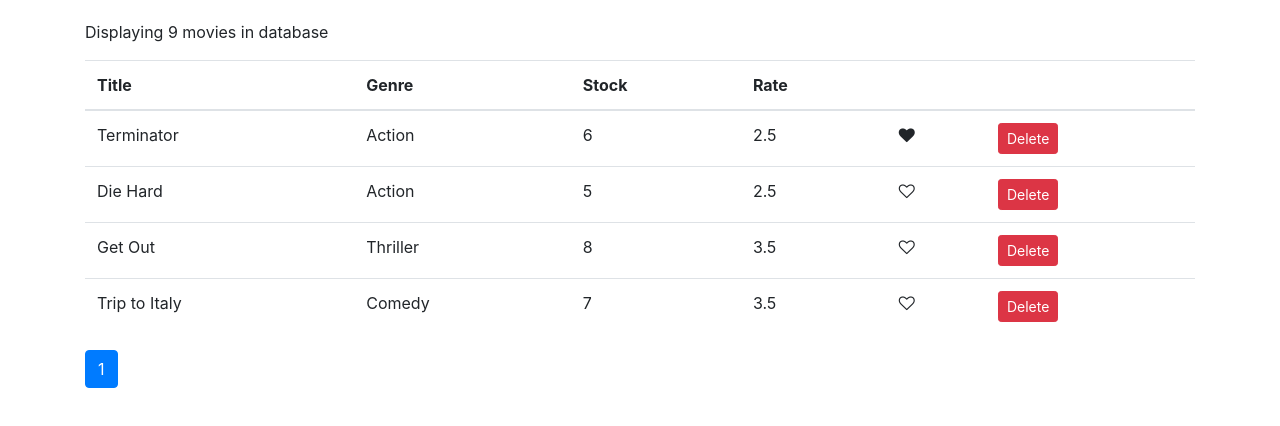
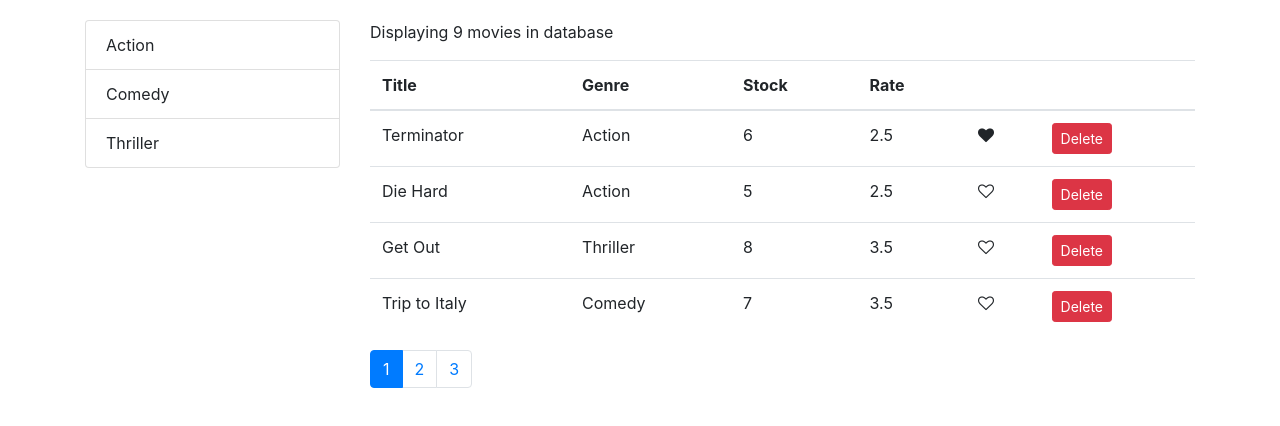
Before and after one commit to msr1013/FrontEnd-React-Movie-App, a React (Create React App) app: page / in a window 1280 px wide. Shown: the top 426 px of the page. Built offline with nearby package versions, Linux system fonts and the light colour scheme.

Commit message:
implement-list-group-interface-and-its-component-for-filtering-based-on-genres

```diff
--- /dev/null
+++ b/src/components/common/listGroup.jsx
@@ -0,0 +1,21 @@
+import React from "react";
+
+const ListGroup = (props) => {
+  const { items, textProperty, valueProperty } = props;
+  return (
+    <ul className="list-group">
+      {items.map((item) => (
+        <li key={item[valueProperty]} className="list-group-item">
+          {item[textProperty]}
+        </li>
+      ))}
+    </ul>
+  );
+};
+
+ListGroup.defaultProps = {
+  textProperty: "name",
+  valueProperty: "_id",
+};
+
+export default ListGroup;
--- a/src/components/movies.jsx
+++ b/src/components/movies.jsx
@@ -3,13 +3,20 @@
 import Like from "./common/like";
 import Pagination from "./common/Pagination";
 import { paginate } from "../utils/paginate";
+import ListGroup from "./common/listGroup";
+import { getGenres } from "../services/genreService";
 
 class Movies extends Component {
   state = {
-    movies: getMovies(),
+    movies: [],
+    genres: [],
     pageSize: 4,
     currentPage: 1,
   };
+
+  componentDidMount() {
+    this.setState({ movies: getMovies(), genres: getGenres() });
+  }
 
   handleDelete = (movie) => {
     const movies = this.state.movies.filter((m) => m._id !== movie._id);
@@ -30,6 +37,10 @@
     this.setState({ movies });
   };
 
+  handleGenreSelect = (genre) => {
+    console.log(genre);
+  };
+
   render() {
     const { length: count } = this.state.movies;
     const { pageSize, currentPage, movies: allMovies } = this.state;
@@ -37,7 +48,14 @@
 
     const movies = paginate(allMovies, currentPage, pageSize);
     return (
-      <div>
+      <div className="row">
+        <div className="col-3">
+          <ListGroup
+            items={this.state.genres}
+            onItemSelect={this.handleGenreSelect}
+          />
+        </div>
+        <div className="col">
           <p>Displaying {count} movies in database </p>
           <table className="table">
             <thead>
@@ -76,11 +94,12 @@
             </tbody>
           </table>
           <Pagination
-          itemsCount="abc"
+            itemsCount={count}
             pageSize={pageSize}
             currentPage={currentPage}
             onPageChange={this.handlePageChange}
           />
+        </div>
       </div>
     );
   }
```
Lines whose indentation alone changed are shown as unchanged.
